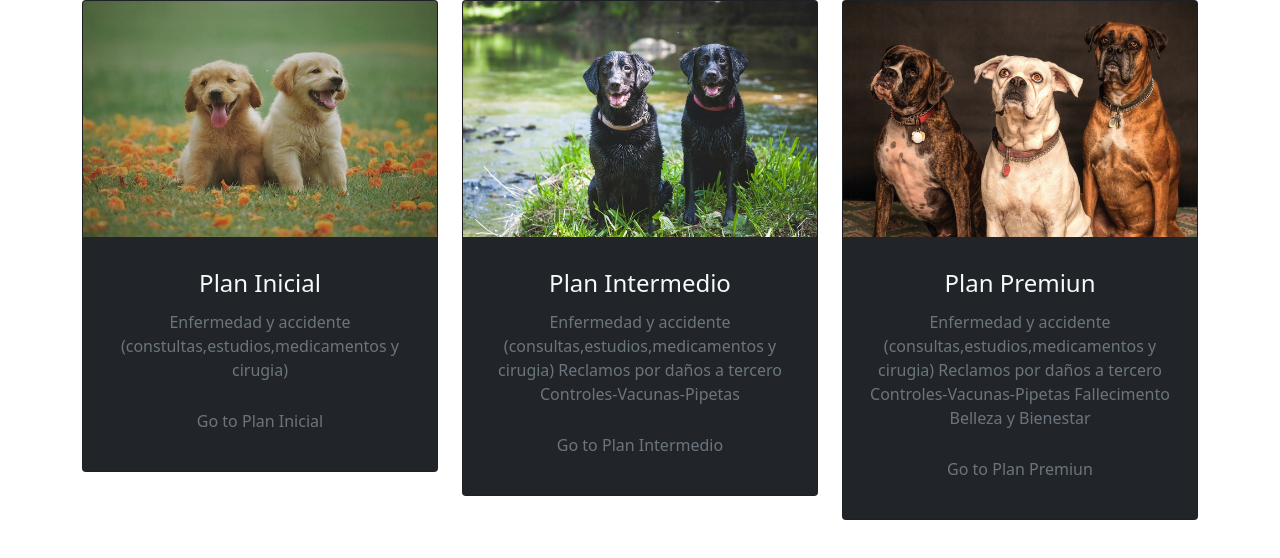
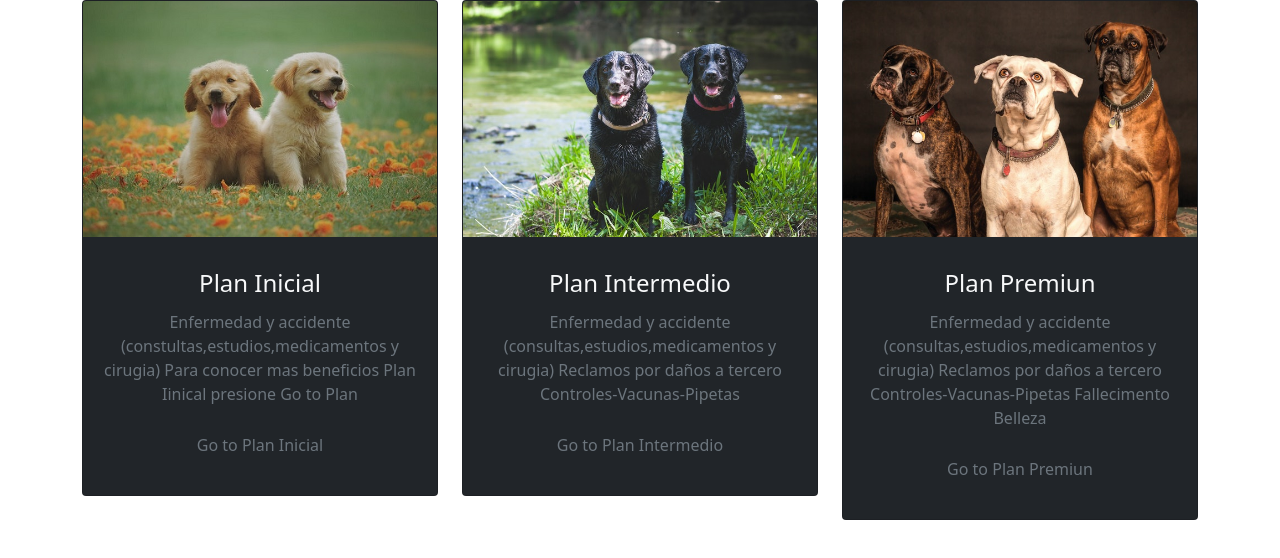
Before and after one commit to dav1dM3rcado/Proyecto-Final, a React (Create React App) app: page / in a window 1280 px wide. Shown: the top 558 px of the page. Built offline with nearby package versions, Linux system fonts and the light colour scheme; the HTML template or start-up script is replaced by a standard one.

Commit message:
modficacion de las cards

```diff
--- a/src/components/Cards.js
+++ b/src/components/Cards.js
@@ -11,7 +11,7 @@ const cards = [
     title: "Plan Inicial",
     image: image1,
     url: "https://www.google.com.ar/?gfe_rd=cr&ei=MceQVdD_Fqqk8wetmYH4Bw",
-    text: "Enfermedad y accidente (constultas,estudios,medicamentos y cirugia)",
+    text: "Enfermedad y accidente (constultas,estudios,medicamentos y cirugia) Para conocer mas beneficios Plan Iinical presione Go to Plan ",
   },
   {
     id: 2,
@@ -25,7 +25,7 @@ const cards = [
     title: "Plan Premiun",
     image: image3,
     url: "https://www.google.com.ar/?gfe_rd=cr&ei=MceQVdD_Fqqk8wetmYH4Bw",
-    text: "Enfermedad y accidente (consultas,estudios,medicamentos y cirugia) Reclamos por daños a tercero Controles-Vacunas-Pipetas Fallecimento Belleza y Bienestar",
+    text: "Enfermedad y accidente (consultas,estudios,medicamentos y cirugia) Reclamos por daños a tercero Controles-Vacunas-Pipetas Fallecimento Belleza ",
   },
 ];
 
```
